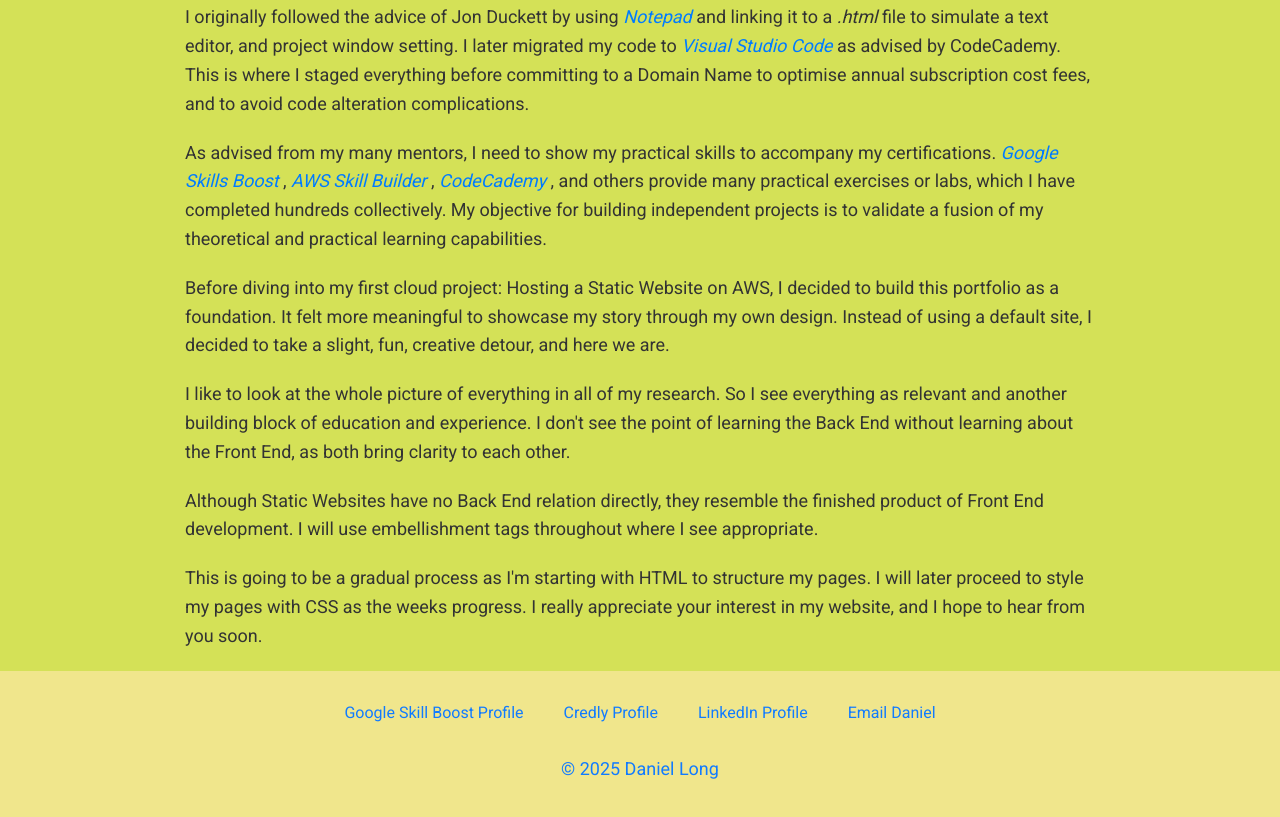
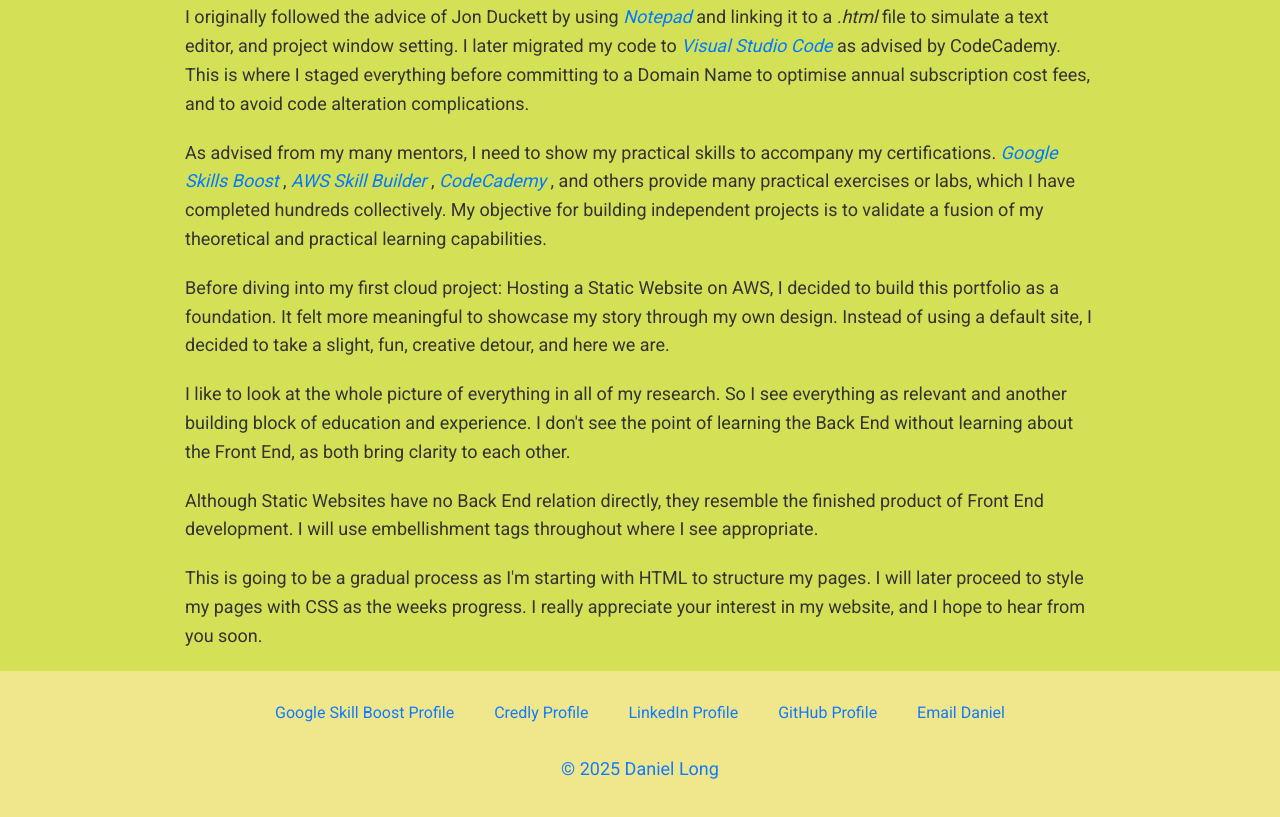
Before and after one commit to UserLong-Git/My-Project, a plain HTML site: page index.html in a window 1280 px wide. Shown: the part 1753-2570 px from the top of the page. Drawn offline with nearby package versions, Linux system fonts and the light colour scheme.

Commit message:
Update index.html

```diff
--- a/index.html
+++ b/index.html
@@ -111,6 +111,7 @@
         <a href="https://www.cloudskillsboost.google">Google Skill Boost Profile</a>
         <a href="https://www.credly.com/users/daniel-long.9df6f92f">Credly Profile</a>
         <a href="https://www.linkedin.com/in/daniel-long-770b5ba6">LinkedIn Profile</a>
+        <a href="https://www.github.com/UserLong-Git">GitHub Profile</a>
         <a href="mailto:daniellong.8790@gmail.com">Email Daniel</a>
       </div>
       <p class="footer-copy">&copy; 2025 Daniel Long</p>
```
